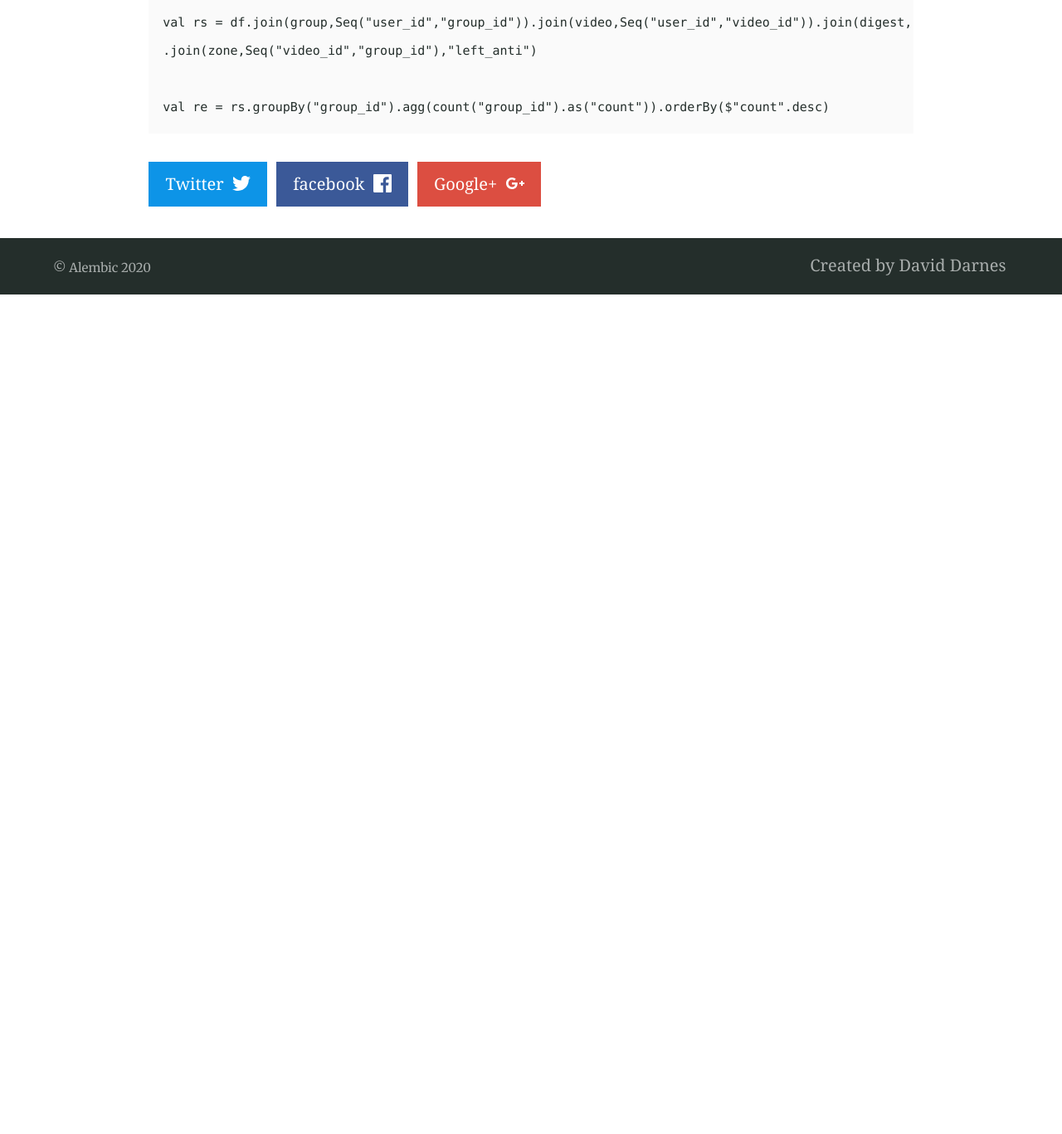
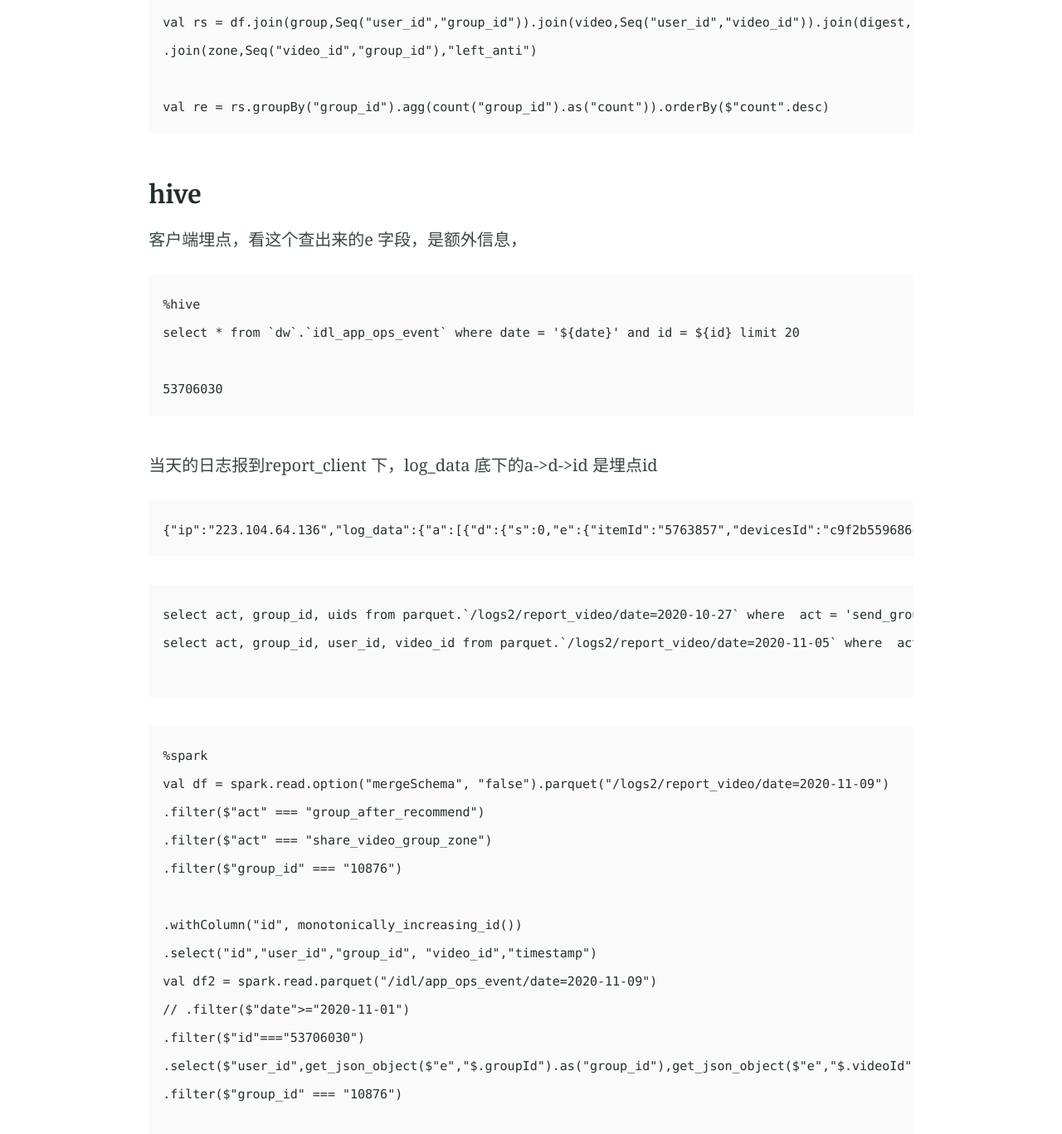
Before and after one commit to wudixm/wudixm.github.io, a Jekyll site: the page built from _posts/2018-11-21-Hive-SQL.md, in a window 1280 px wide and 1400 px high, scrolled down 14637 px. Shown: the top 1367 px of the window at 83% size. Built offline with Jekyll 4.4.1, drawn with Linux system fonts in a browser that asks for light colours; our own code applies the rules of GitHub Pages for plain Markdown files; before the commit the page ends 14992 px from its top, so only the background shows below that; some of the changed text lies outside the part shown.

Commit message:
add some content

````diff
--- a/_posts/2018-11-21-Hive-SQL.md
+++ b/_posts/2018-11-21-Hive-SQL.md
@@ -425,3 +425,72 @@ val rs = df.join(group,Seq("user_id","group_id")).join(video,Seq("user_id","vide
 
 val re = rs.groupBy("group_id").agg(count("group_id").as("count")).orderBy($"count".desc)
 ```
+
+### hive
+
+客户端埋点，看这个查出来的e 字段，是额外信息，
+
+```
+%hive
+select * from `dw`.`idl_app_ops_event` where date = '${date}' and id = ${id} limit 20
+
+53706030
+```
+
+当天的日志报到report_client 下，log_data 底下的a->d->id 是埋点id
+
+```
+{"ip":"223.104.64.136","log_data":{"a":[{"d":{"s":0,"e":{"itemId":"5763857","devicesId":"c9f2b559686c1c57","userId":"9024228","groupId":"10617","videoId":"161285869"},"id":53706026},"ts":1604286001298,"l":{"me":{"author_id":12401397,"video_id":"161285869","r":2},"s":"cn.colorv.modules.group.fragment.GroupWorkFragment","m":"cn.colorv.modules.main.ui.activity.VideoPlayWithCommentActivity_B"},"n":{"s":"cn.colorv.modules.material.fragment.GroupDynamicSpaceFragment","m":"cn.colorv.modules.group.activity.NewGroupZoneActivity"},"u":9024228,"t":6,"net":"4G"},],"d":"c9f2b559686c1c57","v":"5.39.3","dv":7,"model":"SNE-AL00","os":"Android"},"act":"app_ops"}
+```
+
+```hive
+select act, group_id, uids from parquet.`/logs2/report_video/date=2020-10-27` where  act = 'send_group_prize_lv22' and group_id = 10750
+select act, group_id, user_id, video_id from parquet.`/logs2/report_video/date=2020-11-05` where  act = 'share_video_group_zone' and group_id = 10963
+
+```
+
+```spark
+%spark
+val df = spark.read.option("mergeSchema", "false").parquet("/logs2/report_video/date=2020-11-09")
+.filter($"act" === "group_after_recommend")
+.filter($"act" === "share_video_group_zone")
+.filter($"group_id" === "10876")
+
+.withColumn("id", monotonically_increasing_id())
+.select("id","user_id","group_id", "video_id","timestamp")
+val df2 = spark.read.parquet("/idl/app_ops_event/date=2020-11-09")
+// .filter($"date">="2020-11-01")
+.filter($"id"==="53706030")
+.select($"user_id",get_json_object($"e","$.groupId").as("group_id"),get_json_object($"e","$.videoId").as("video_id"),$"timestamp".as("timestamp2"))
+.filter($"group_id" === "10876")
+
+
+val rs = df.join(df2,Seq("user_id","group_id","video_id"),"left")
+
+
+z.show(rs.limit(10))
+```
+
+```hive
+%hive
+select ev.timestamp, ev.id, ev.udid, ev.user_id, ev.item_id, ev.e
+from `dw`.`idl_app_ops_event` ev join ``
+where ev.date <= '2020-11-06' and ev.date >= '2020-11-01' and ev.id = 53706030 and ev.user_id = 5597629
+order by ev.timestamp desc
+
+
+select video_id, timestamp,mp4_path_pre,mp4_path_post,recommend from parquet.`/logs2/report_video/date=2020-11-10` where act = 'share_video_group_zone' and group_id = 10748
+
+```
+
+```hive
+%hive
+with d as (
+select a.group_id, a.user_id, a.* from dw.idl_group_after_recommend a
+    join dw.dim_group b on a.group_id = b.group_id and a.user_id = b.user_id join dw.dim_video c on a.video_id = c.id and a.user_id = c.user_id join dw.odl_group_zone_item d on d.obj_id = a.video_id and d.group_id = a.group_id and d.recommended = 5
+    where a.date >= '2020-10-01'  and a.is_creator = 'true' and a.group_id='10925'
+)
+
+select group_id, count(group_id) from d group by group_id order by count(group_id) desc
+
+```
````
Also changed, not shown: _posts/2018-04-17-SqlArchmy.md (+1 -0 lines), _posts/2019-07-08-VIM-advanced.md (+3 -0 lines).
